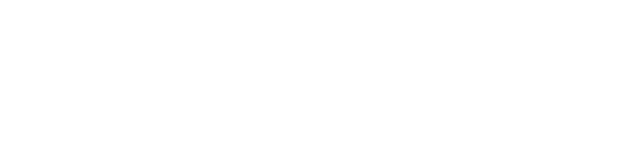
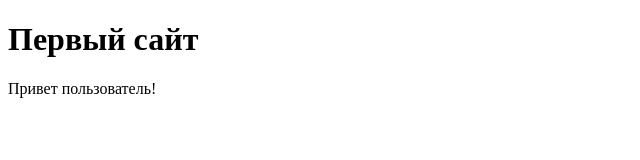
Before and after one commit to mydn1953/testRepo, a plain HTML site: page index.html in a window 1280 px wide. Shown: the whole page, without its empty margins (0-640 px from the left). Drawn offline with Linux system fonts and the light colour scheme.

Commit message:
Update index.html
Добавление тегов h1, p

```diff
--- a/index.html
+++ b/index.html
@@ -2,7 +2,10 @@
 <html lang="ru">
 <head>
 <meta charset="utf-8">
-<title></title>
+<title>Первый сайт</title>
 </head>
-<body></body>
+<body>
+<h1>Первый сайт</h1>
+<p>Привет пользователь!</p>
+</body>
 </html>
```
